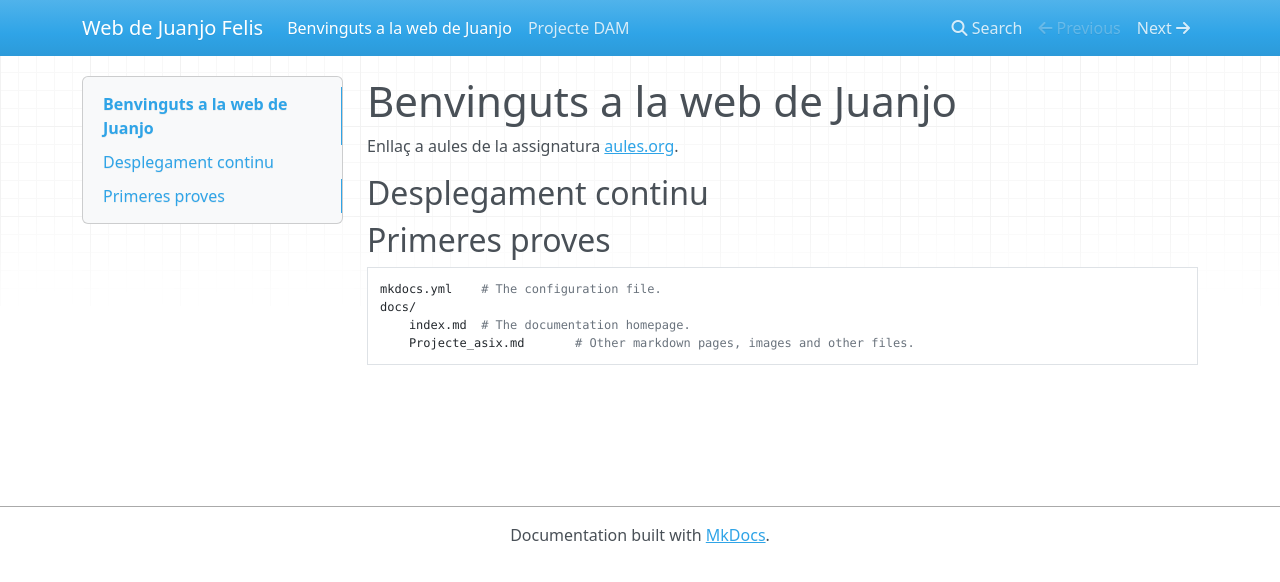
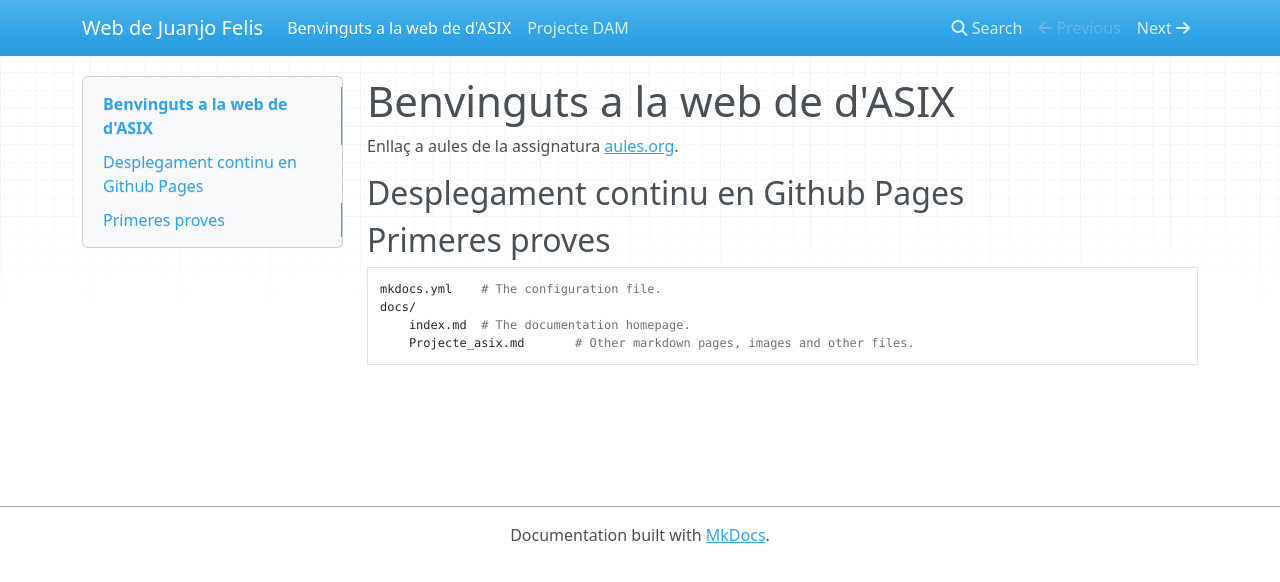
Before and after one commit to jfelis/mkdocsproves, an MkDocs documentation site: the page built from docs/index.md, in a window 1280 px wide. Shown: the top 582 px of the page. Built offline with MkDocs 1.6.1, drawn with Linux system fonts in a browser that asks for light colours; nearby versions of some CDN libraries.

Commit message:
Modifiquem index

```diff
--- a/docs/index.md
+++ b/docs/index.md
@@ -1,8 +1,8 @@
-# Benvinguts a la web de Juanjo
+# Benvinguts a la web de d'ASIX
 
 Enllaç a aules de la assignatura [aules.org](https://aules.edu.gva.es).
 
-##  Desplegament continu
+##  Desplegament continu en Github Pages
 
 
 ## Primeres proves
```
